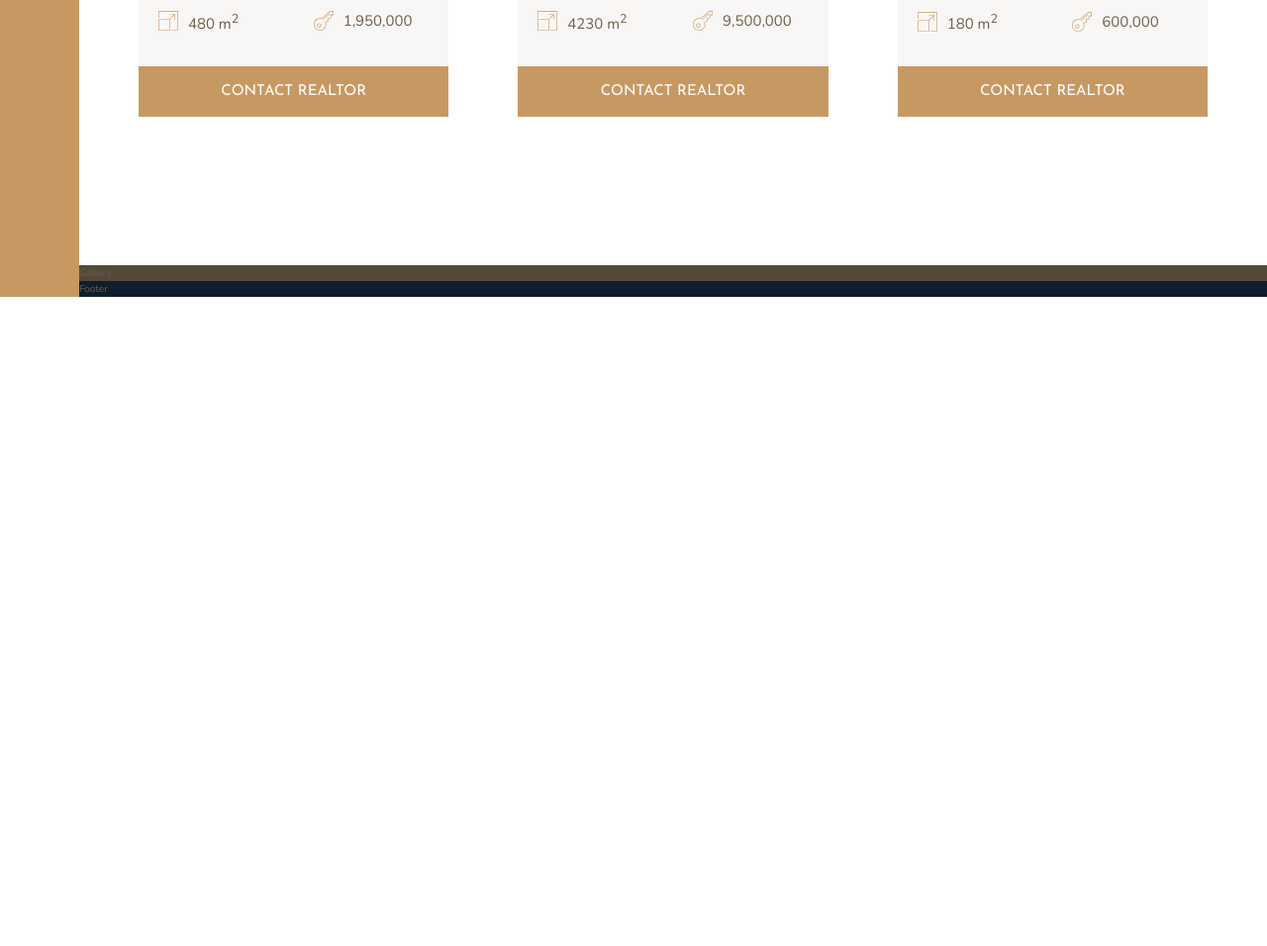
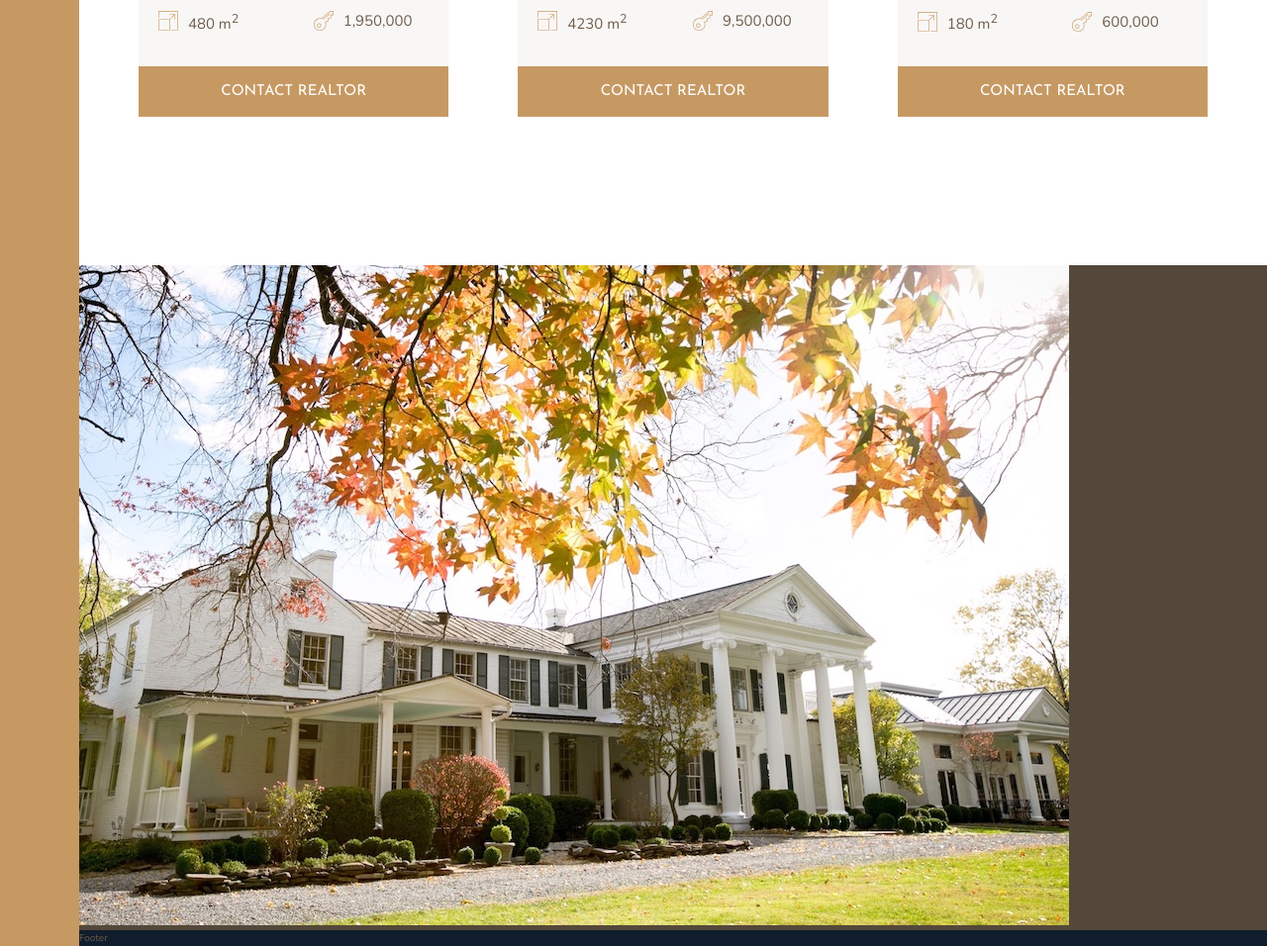
Before and after one commit to mralimov/CSS-GRID-Real-Estate-page, a website: page index.html in a window 1280 px wide. Shown: the part 2666-3622 px from the top of the page at 99% size. Before the commit the page ends 2966 px from the top, so only its background shows below. Drawn offline with nearby package versions, Linux system fonts and the light colour scheme.

Commit message:
Gallery section HTML

```diff
--- a/index.html
+++ b/index.html
@@ -333,7 +333,11 @@
       </div>
     </section>
 
-    <section class="gallery">Gallery</section>
+    <section class="gallery">
+      <figure class="gallery__item gallery__item--1">
+        <img src="img/gal-1.jpeg" alt="gallery image 1" class="gallery__img" />
+      </figure>
+    </section>
 
     <footer class="footer">Footer</footer>
   </body>
```
